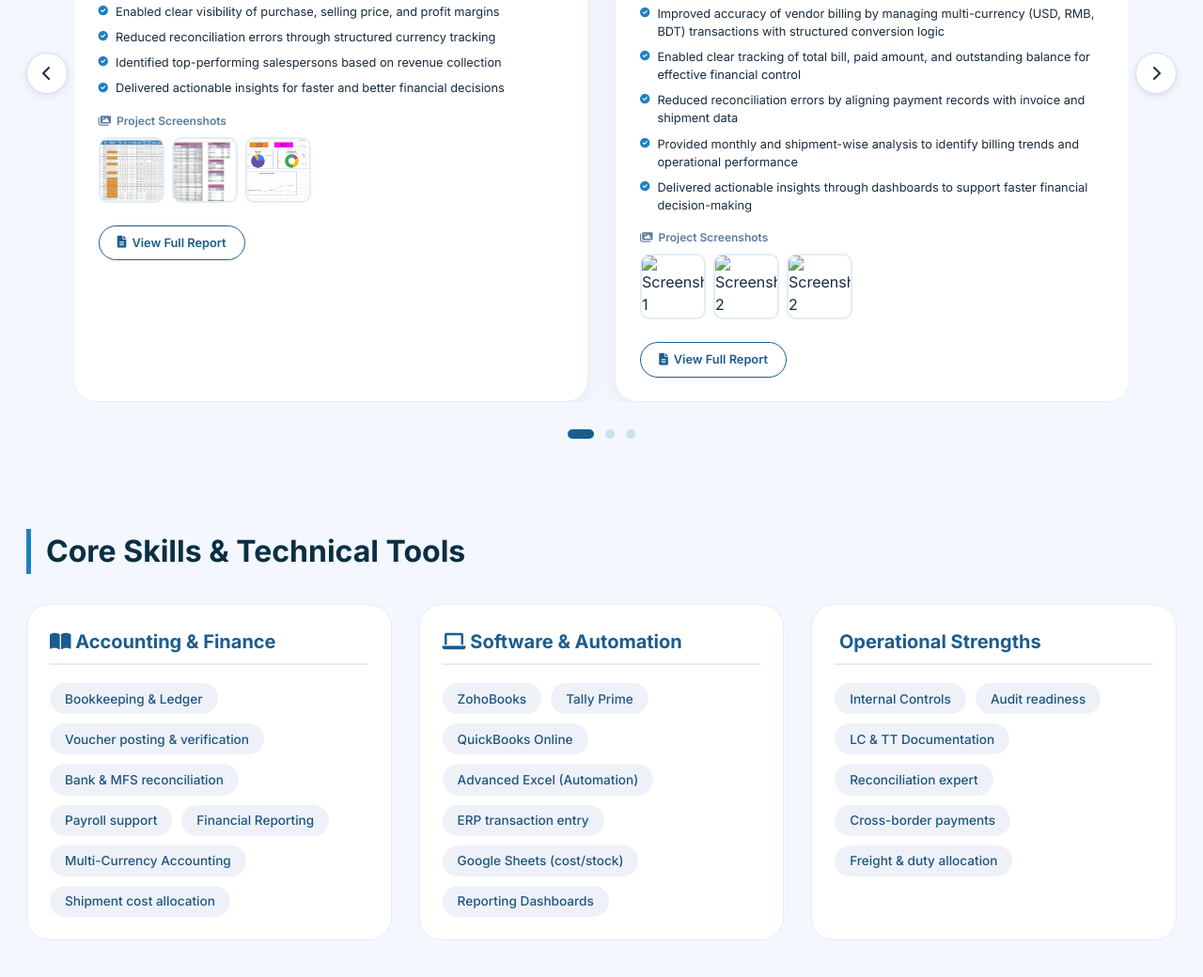
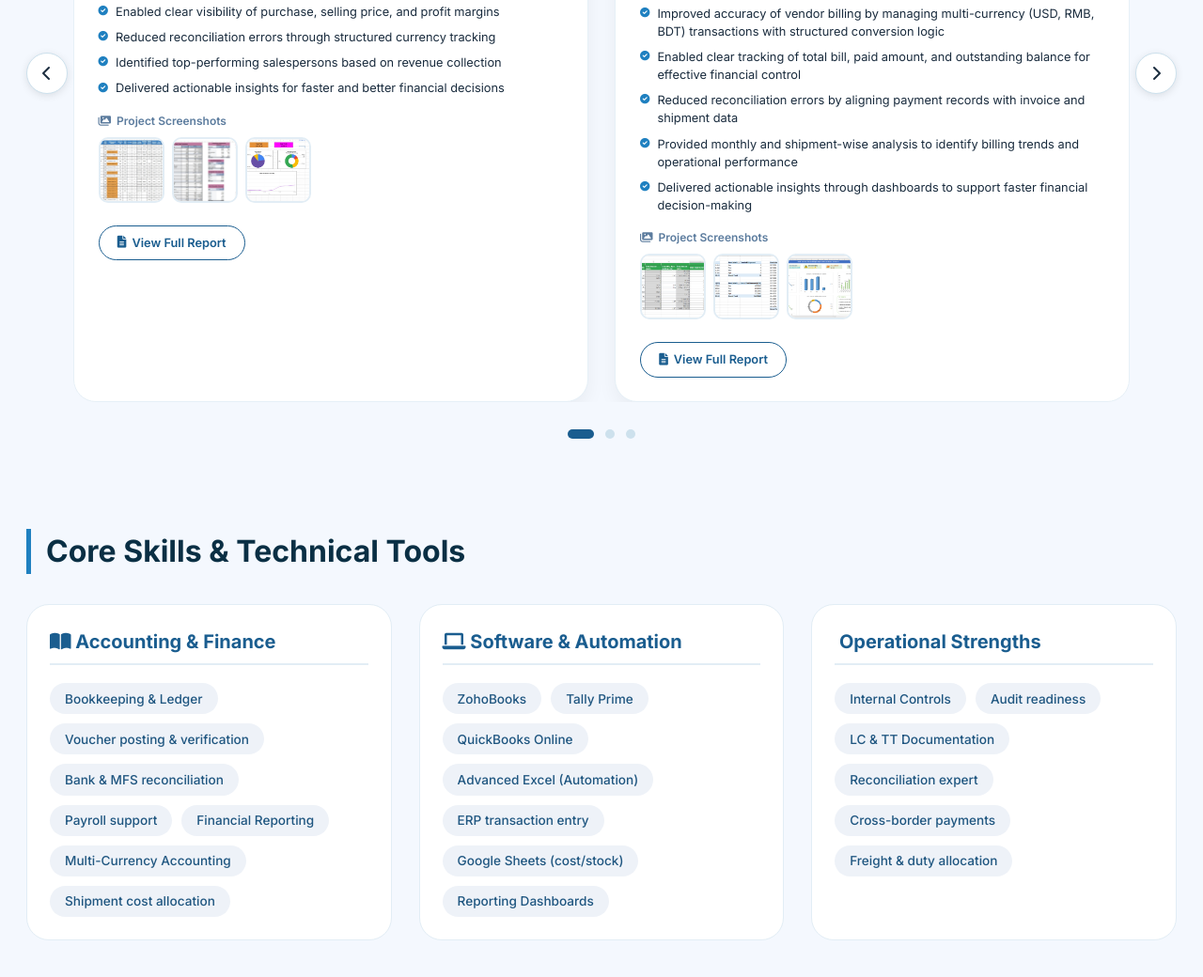
Before and after one commit to Jahidul-Islam-Acc/Portfolio, a plain HTML site: page index.html in a window 1280 px wide. Shown: the part 2058-3098 px from the top of the page at 94% size. Drawn offline with Linux system fonts and the light colour scheme.

Commit message:
Update index.html

```diff
--- a/index.html
+++ b/index.html
@@ -1196,9 +1196,9 @@
                             <div class="screenshot-gallery">
                                 <div class="gallery-title"><i class="fas fa-images"></i> Project Screenshots</div>
                                 <div class="gallery-images">
-                                    <img src="Twofirst.jpg" class="gallery-thumb" alt="Screenshot 1">
-                                    <img src="Twosecond.png" class="gallery-thumb" alt="Screenshot 2">
-                                    <img src="Twothird.png" class="gallery-thumb" alt="Screenshot 2">
+                                    <img src="Twoofirst.jpg" class="gallery-thumb" alt="Screenshot 1">
+                                    <img src="Twoosecond.png" class="gallery-thumb" alt="Screenshot 2">
+                                    <img src="Twoothird.png" class="gallery-thumb" alt="Screenshot 2">
                                 </div>
                             </div>
                             <a href="https://docs.google.com/spreadsheets/d/1lexcjus2u2Qs5ULZlPhB5UUmC3CCipjm/edit?usp=sharing&ouid=100279490195618488370&rtpof=true&sd=true" class="btn-project" target="_blank"><i class="fas fa-file-alt"></i> View Full Report</a>
```
